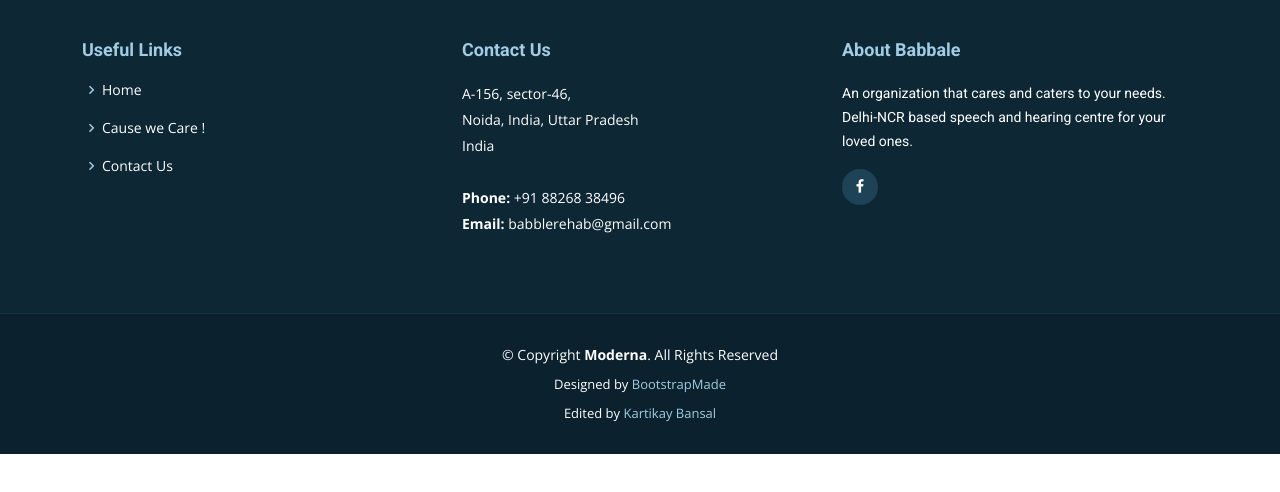
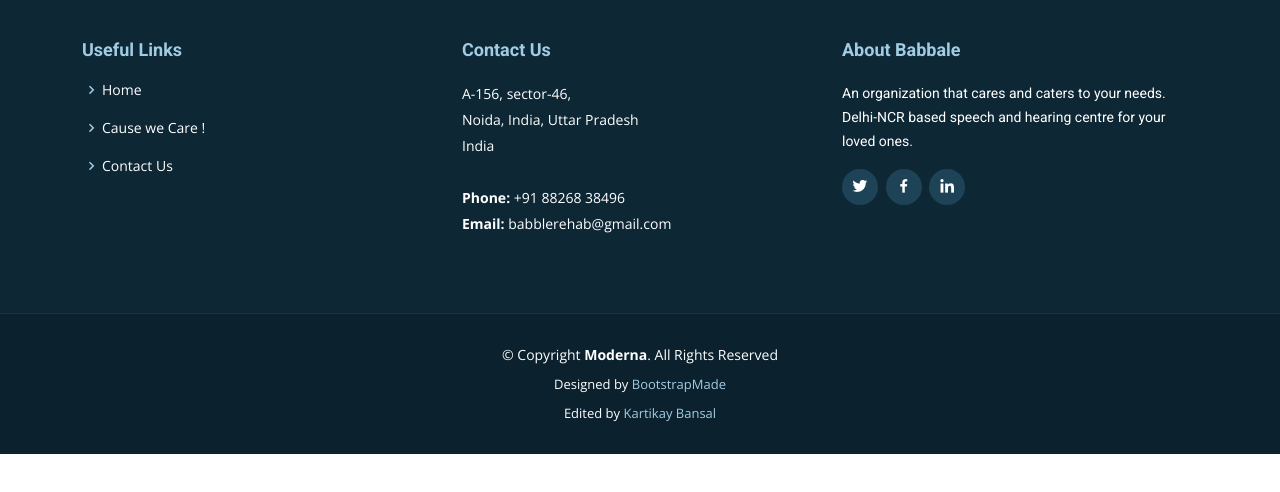
Before and after one commit to KartikayB/Babble, a plain HTML site: page aba_therapy.html in a window 1280 px wide. Shown: the part 1100-1592 px from the top of the page. Drawn offline with nearby package versions, Linux system fonts and the light colour scheme.

Commit message:
Adding LinkedIn and Twitter

```diff
--- a/aba_therapy.html
+++ b/aba_therapy.html
@@ -178,10 +178,10 @@
             <h3>About Babbale</h3>
             <p>An organization that cares and caters to your needs. Delhi-NCR based speech and hearing centre for your loved ones.</p>
             <div class="social-links mt-3">
-              <!-- <a href="#" class="twitter"><i class="bx bxl-twitter"></i></a> -->
+              <a href="https://mobile.twitter.com/Babbles_clinic" class="twitter"><i class="bx bxl-twitter"></i></a>
               <a href="https://www.facebook.com/letusdialog" class="facebook"><i class="bx bxl-facebook"></i></a>
               <!-- <a href="#" class="instagram"><i class="bx bxl-instagram"></i></a> -->
-              <!-- <a href="#" class="linkedin"><i class="bx bxl-linkedin"></i></a> -->
+              <a href="https://www.linkedin.com/in/babbles-multi-speciality-clinic-494a03148" class="linkedin"><i class="bx bxl-linkedin"></i></a>
             </div>
           </div>
 
```
Also changed, not shown: cause_we_care.html (+2 -2 lines), contact.html (+2 -2 lines), index.html (+2 -2 lines), occupational_therapy.html (+2 -2 lines), sensory_integration.html (+2 -2 lines), special_education.html (+2 -2 lines), speech_therapy.html (+2 -2 lines), vocational_training.html (+2 -2 lines).
